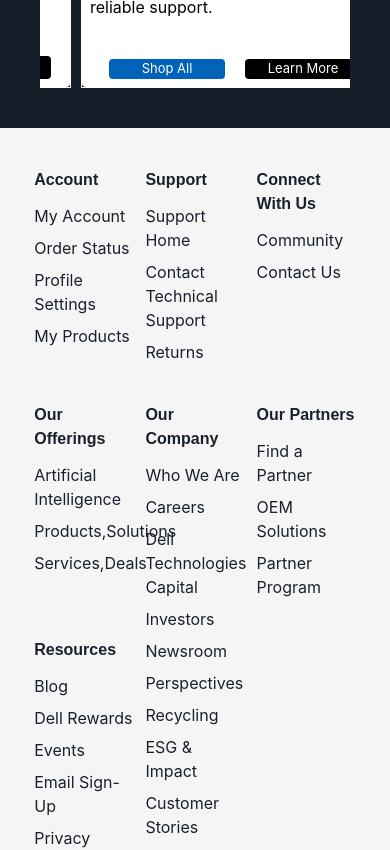
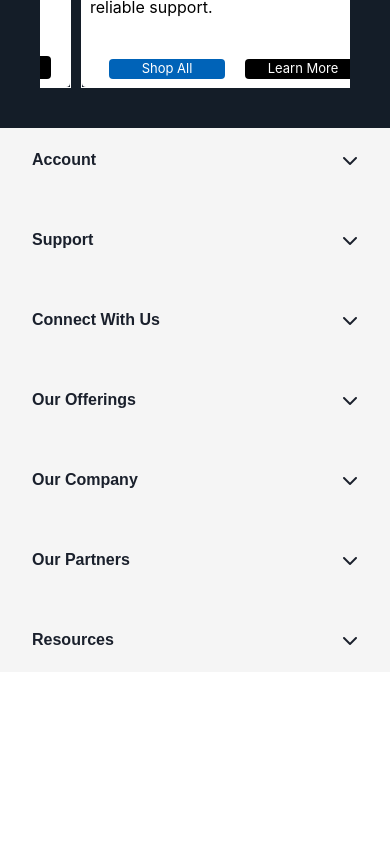
Before and after one commit to Swarnava-paul/dell-india-front-end, a React (Vite) app: page / in a window 390 px wide. Shown: the part 5040-5890 px from the top of the page. After the commit the page ends 5712 px from the top, so only its background shows below. Built offline with nearby package versions, Linux system fonts and the light colour scheme.

Commit message:
footer responsive ness completed

```diff
--- a/src/components/Exports.components.jsx
+++ b/src/components/Exports.components.jsx
@@ -9,6 +9,8 @@
 import HomeThirdSection from "./Home/HomeThirdSection";
 import HomeFourthSection from "./Home/HomeFourthSection";
 import EachSectionOfFooter from "./Footer/EachSectionOfFooter";
+import { ResponsiveFooterSmallScreens } from "./Footer/EachSectionOfFooter";
+
 export {
 Navbar,
 Footer,
@@ -20,5 +22,6 @@
 HomeSecondSection,
 HomeThirdSection,
 HomeFourthSection,
-EachSectionOfFooter
+EachSectionOfFooter,
+ResponsiveFooterSmallScreens
 }
--- a/src/components/Footer.jsx
+++ b/src/components/Footer.jsx
@@ -1,6 +1,8 @@
 import { Grid } from "@chakra-ui/react"
 import { useState  } from "react"
-import {EachSectionOfFooter} from '../components/Exports.components'
+import {EachSectionOfFooter ,
+ResponsiveFooterSmallScreens
+} from '../components/Exports.components'
 
 const Footer = () => {
   const [footerMenus,setFooterMenus] = useState([
@@ -37,13 +39,19 @@
     <>
     <Grid bg='whitesmoke' w='100%' templateColumns='repeat(3,32%)'
      justifyContent='center' rowGap={6} columnGap={3}
-     p={10} h='auto'  pb='120px'>
+     p={10} h='auto'  pb='120px' display={['none','none','grid','grid']}>
       {
        footerMenus.map((i,index)=>(
         <EachSectionOfFooter key={index} props={i}/>
        ))
       }
     </Grid>
+
+   <Grid display={['grid','grid','none','none']} gap={4} bg='#F5F5F5'>
+    {footerMenus.map((i,index)=>(
+      <ResponsiveFooterSmallScreens key={index} props={i}/>
+    ))}
+   </Grid>
     </>
   )
 }
--- a/src/components/Footer/EachSectionOfFooter.jsx
+++ b/src/components/Footer/EachSectionOfFooter.jsx
@@ -1,8 +1,10 @@
-import { Grid , Text , Box} from "@chakra-ui/react"
+import { Grid , Text , Box , Flex} from "@chakra-ui/react"
+import { useState } from "react";
 
 const EachSectionOfFooter = ({props}) => {
   const {head,subMenu} = props;
   return (
+    <>
    <Box h='25vh'>
      <Text fontWeight='600' fontFamily='sans-serif' fontSize={16}>{head}</Text>
      <Grid   h='auto' rowGap={2} mt={3}>
@@ -12,8 +14,45 @@
       ))
      }
      </Grid>
-   </Box>
+   </Box> {/** will be only display for large and medius screen sizes */}
+
+   </>
   )
 }
 
+
+export const ResponsiveFooterSmallScreens = ({props}) => {
+const [display,setDisplay] =  useState('hide');
+const {head,subMenu} = props;
+  return (
+    <Grid placeItems='center'>
+    {
+      display === 'hide' ? (
+        <>
+        <Flex  h='5vh'w='100%' p={8} align='center' justify='space-between' onClick={()=>setDisplay('display')}>
+        <Text fontWeight='600' fontFamily='sans-serif' fontSize={16}>{head}</Text>
+        <i className="fa-solid fa-chevron-down"></i>
+        </Flex>
+        </>
+      ) : (
+        <Grid  w='100%' transition='0.60s'>
+        <Flex  h='5vh'w='100%' p={8} align='center'
+         justify='space-between'
+         onClick={()=>setDisplay('hide')}>
+        <Text fontWeight='600' fontFamily='sans-serif' fontSize={16}>{head}</Text>
+        <i className="fa-solid fa-angle-up"></i>
+        </Flex>
+        <Grid pl={8} gap={3}>
+        {subMenu.map((i,index)=>(
+            <Text key={index}>{i}</Text>
+          ))}
+        </Grid>
+        </Grid>
+      )
+    }
+    </Grid>
+  )
+
+}
+
 export default EachSectionOfFooter
```
